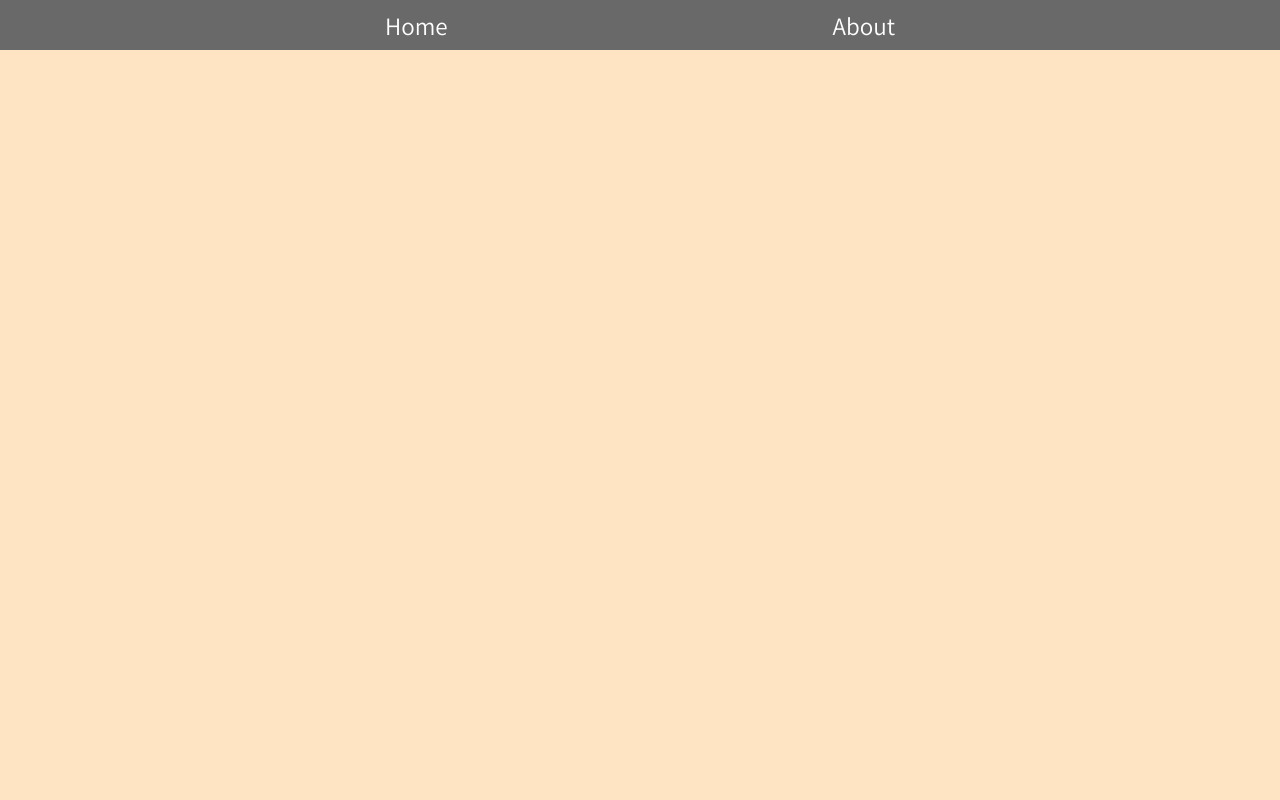
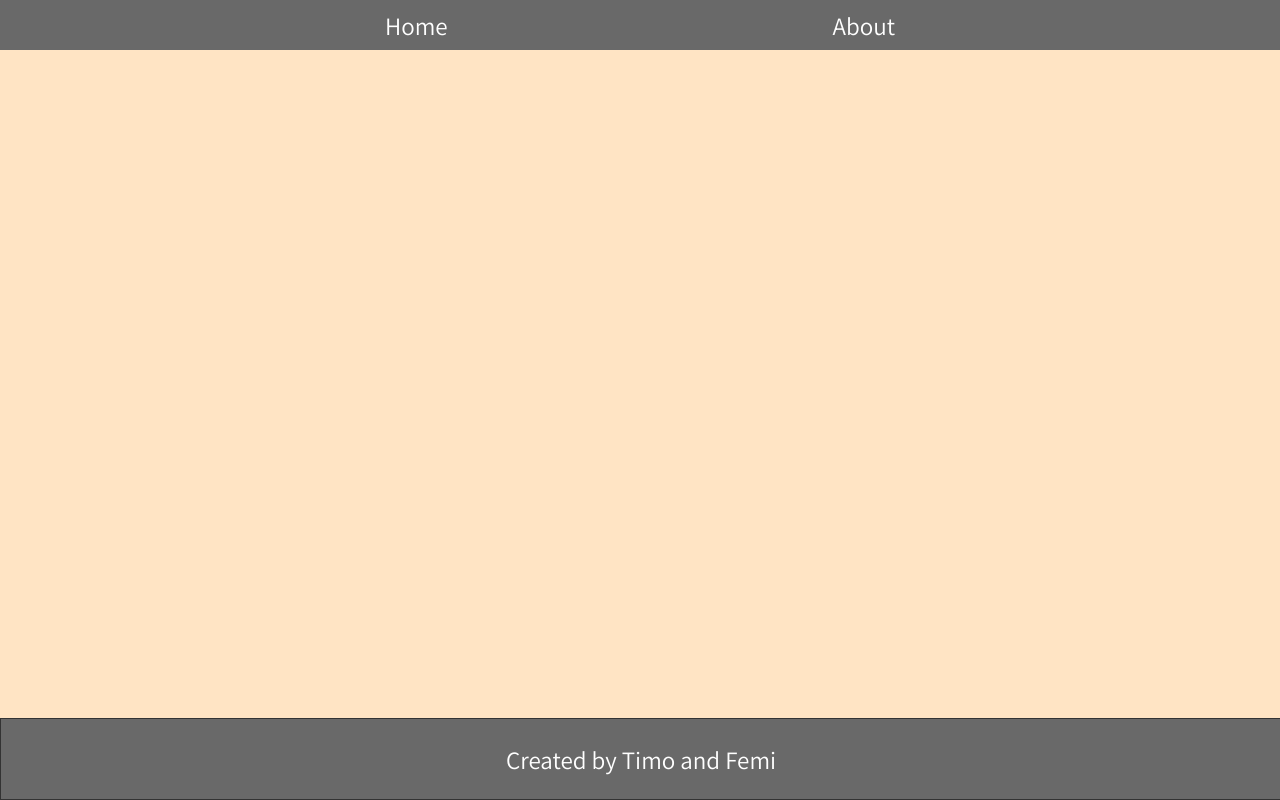
Before and after one commit to Timowest12/JS-capstone, a website built with webpack: page src/index.html in a window 1280 px wide. Built offline with nearby package versions, Linux system fonts and the light colour scheme.

Commit message:
Add footer

```diff
--- a/src/index.html
+++ b/src/index.html
@@ -16,5 +16,8 @@
             </ul>
         </nav>
     </header>
+    <footer class='footer'>
+        <p>Created by Timo and Femi</p>
+    </footer>
 </body>
 </html>
--- a/src/style.css
+++ b/src/style.css
@@ -5,6 +5,13 @@
   box-sizing: content-box;
   font-family: 'Assistant', sans-serif;
 }
+
+:root {
+  --header-bg-color: dimgray;
+  --main-font-color: white;
+}
+
+
 body {
   background-color: bisque;
 }
@@ -14,8 +21,8 @@ body {
 }
 .navul{
   list-style-type: none;
-  background-color:dimgray;
-  color:white;
+  background-color: var(--header-bg-color);
+  color: var(--main-font-color);
   height: 50px;
   width:100vw;
   display: flex;
@@ -24,3 +31,17 @@ body {
   align-items: center;
   font-size: 25px;
 }
+
+footer {
+  display: flex;
+  height: 10%;
+  border: 1px solid #333;
+  position: absolute;
+  bottom: 0;
+  width: 100vw;
+  background-color: var(--header-bg-color);
+  color: var(--main-font-color);
+  align-items: center;
+  justify-content: center;
+  font-size: 25px;
+}
```
